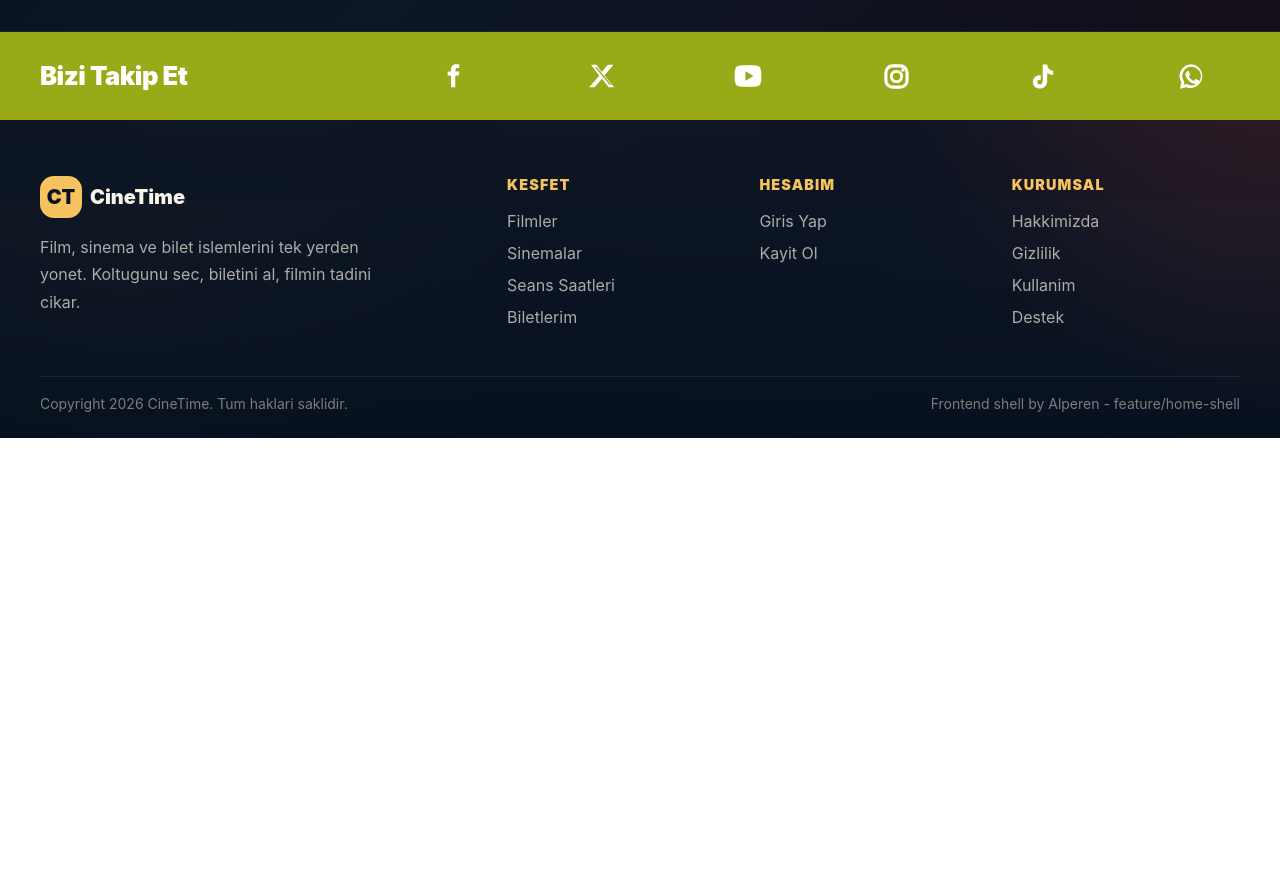
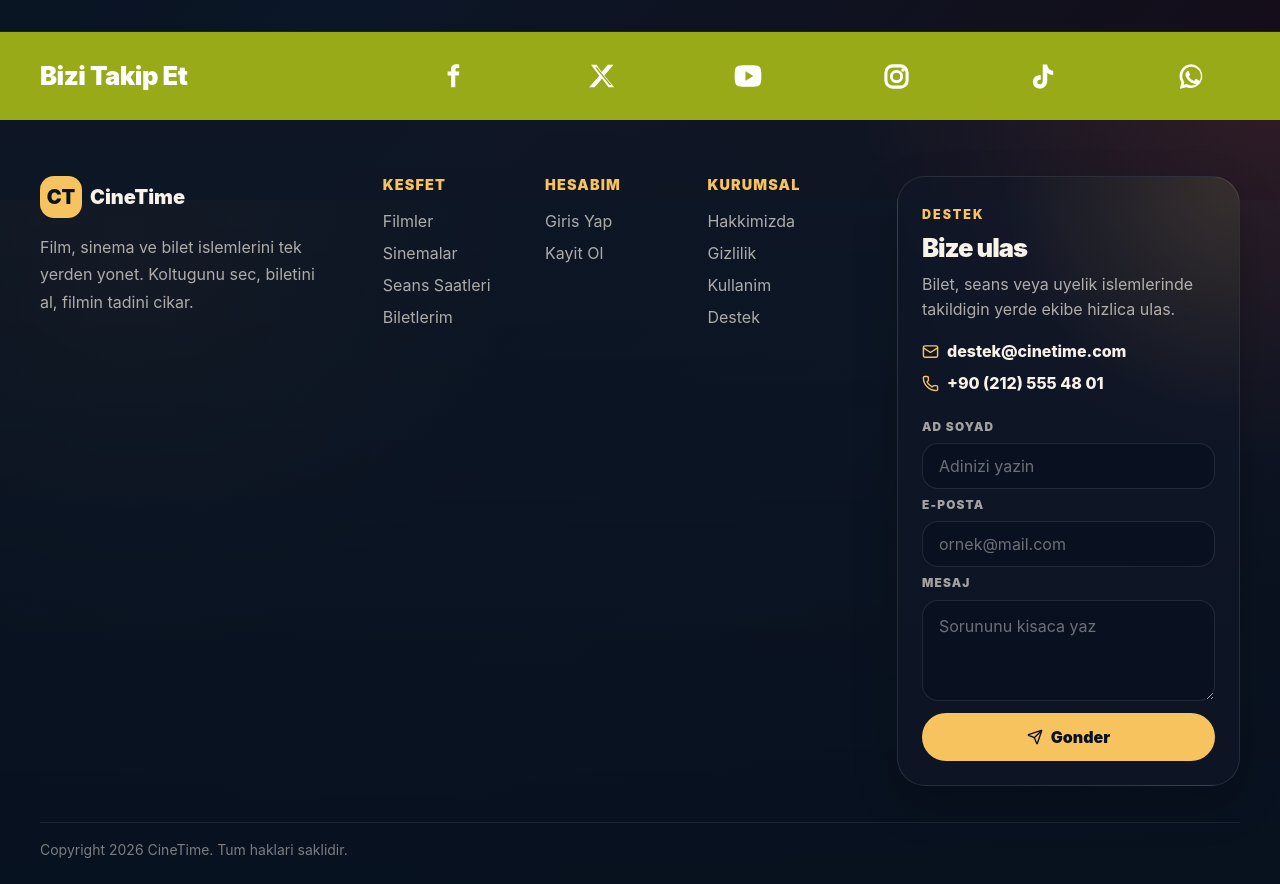
Before and after one commit to serkandezcan/cinetimefrontend, a Next.js app: page / in a window 1280 px wide. Shown: the part 1400-2284 px from the top of the page. Before the commit the page ends 1838 px from the top, so only its background shows below. Built offline with nearby package versions, Linux system fonts and the light colour scheme; no server answers.

Commit message:
fix: align movie fallback list and footer support

```diff
--- a/components/common/footer/Footer.jsx
+++ b/components/common/footer/Footer.jsx
@@ -2,6 +2,7 @@
 
 import Link from "next/link";
 import { useSession } from "next-auth/react";
+import { Mail, Phone, Send } from "lucide-react";
 import { FOOTER_LINK_GROUPS, FOOTER_SOCIAL_LINKS } from "@/helpers/footer-links";
 import { FOOTER_MESSAGES } from "@/helpers/messages/footer-messages";
 import styles from "./footer.module.scss";
@@ -78,6 +79,12 @@ const SOCIAL_ICONS = {
   youtube: YouTubeIcon,
 };
 
+const SUPPORT_CONTACT = {
+  email: "destek@cinetime.com",
+  phone: "+90 (212) 555 48 01",
+  phoneHref: "tel:+902125554801",
+};
+
 function normalizeRole(role) {
   return String(role ?? "").replace(/^ROLE_/, "").toUpperCase();
 }
@@ -148,11 +155,54 @@ export default function Footer() {
             </div>
           ))}
         </div>
+
+        <aside className={styles.supportCard} aria-labelledby="footer-support-title">
+          <span className="ct-eyebrow">Destek</span>
+          <h2 id="footer-support-title">Bize ulas</h2>
+          <p>
+            Bilet, seans veya uyelik islemlerinde takildigin yerde ekibe hizlica
+            ulas.
+          </p>
+
+          <div className={styles.contactList}>
+            <a href={`mailto:${SUPPORT_CONTACT.email}`}>
+              <Mail size={17} />
+              {SUPPORT_CONTACT.email}
+            </a>
+            <a href={SUPPORT_CONTACT.phoneHref}>
+              <Phone size={17} />
+              {SUPPORT_CONTACT.phone}
+            </a>
+          </div>
+
+          <form
+            className={styles.contactForm}
+            action={`mailto:${SUPPORT_CONTACT.email}`}
+            method="post"
+            encType="text/plain"
+          >
+            <label>
+              <span>Ad Soyad</span>
+              <input name="name" type="text" placeholder="Adinizi yazin" />
+            </label>
+            <label>
+              <span>E-posta</span>
+              <input name="email" type="email" placeholder="ornek@mail.com" />
+            </label>
+            <label>
+              <span>Mesaj</span>
+              <textarea name="message" rows="3" placeholder="Sorununu kisaca yaz" />
+            </label>
+            <button type="submit">
+              <Send size={16} />
+              Gonder
+            </button>
+          </form>
+        </aside>
       </div>
 
       <div className={styles.bottomBar}>
         <span>{FOOTER_MESSAGES.copyright(year)}</span>
-        <span>Frontend shell by Alperen - feature/home-shell</span>
       </div>
     </footer>
   );
--- a/components/common/footer/footer.module.scss
+++ b/components/common/footer/footer.module.scss
@@ -66,8 +66,9 @@
 
 .inner {
   display: grid;
-  grid-template-columns: minmax(240px, 1.1fr) 2fr;
-  gap: clamp(2rem, 5vw, 5rem);
+  grid-template-columns: minmax(220px, 0.85fr) minmax(360px, 1.35fr) minmax(280px, 1fr);
+  align-items: start;
+  gap: clamp(1.5rem, 4vw, 3.5rem);
   width: min(100% - 32px, $container-max-width);
   margin: 0 auto;
   padding: 56px 0 36px;
@@ -129,6 +130,130 @@
   }
 }
 
+.supportCard {
+  padding: $space-4;
+  border: 1px solid rgba($color-text, 0.1);
+  border-radius: 28px;
+  background:
+    radial-gradient(circle at 100% 0%, rgba($color-gold, 0.14), transparent 34%),
+    rgba($color-panel, 0.62);
+  box-shadow: 0 18px 46px rgba(#000, 0.2);
+
+  h2 {
+    margin: $space-2 0 $space-2;
+    color: $color-text;
+    font-size: clamp(1.4rem, 2vw, 2rem);
+    font-weight: 950;
+    letter-spacing: -0.04em;
+  }
+
+  p {
+    margin: 0 0 $space-3;
+    color: rgba($color-text, 0.68);
+    line-height: 1.6;
+  }
+}
+
+.contactList {
+  display: grid;
+  gap: $space-2;
+  margin-bottom: $space-4;
+
+  a {
+    display: inline-flex;
+    align-items: center;
+    gap: $space-2;
+    width: fit-content;
+    color: $color-text;
+    font-weight: 850;
+    text-decoration: none;
+
+    svg {
+      color: $color-gold;
+    }
+
+    &:hover {
+      color: $color-gold;
+    }
+  }
+}
+
+.contactForm {
+  display: grid;
+  gap: $space-2;
+
+  label {
+    display: grid;
+    gap: 0.4rem;
+  }
+
+  span {
+    color: rgba($color-text, 0.64);
+    font-size: 0.74rem;
+    font-weight: 950;
+    letter-spacing: 0.1em;
+    text-transform: uppercase;
+  }
+
+  input,
+  textarea {
+    width: 100%;
+    border: 1px solid rgba($color-text, 0.1);
+    border-radius: 16px;
+    color: $color-text;
+    background: rgba($color-bg, 0.58);
+    outline: none;
+    transition:
+      border-color $transition-base,
+      box-shadow $transition-base,
+      background $transition-base;
+
+    &::placeholder {
+      color: rgba($color-text, 0.42);
+    }
+
+    &:focus {
+      border-color: rgba($color-gold, 0.68);
+      background: rgba($color-bg, 0.78);
+      box-shadow: 0 0 0 4px rgba($color-gold, 0.12);
+    }
+  }
+
+  input {
+    min-height: 46px;
+    padding: 0 $space-3;
+  }
+
+  textarea {
+    min-height: 86px;
+    padding: 0.85rem $space-3;
+    resize: vertical;
+  }
+
+  button {
+    display: inline-flex;
+    min-height: 48px;
+    align-items: center;
+    justify-content: center;
+    gap: $space-2;
+    margin-top: $space-1;
+    border: 0;
+    border-radius: $radius-pill;
+    color: $color-bg;
+    background: $color-gold;
+    font-weight: 950;
+    cursor: pointer;
+    transition:
+      transform $transition-base,
+      box-shadow $transition-base;
+
+    &:hover {
+      transform: translateY(-2px);
+      box-shadow: 0 14px 30px rgba($color-gold, 0.22);
+    }
+  }
+}
+
 .bottomBar {
   display: flex;
   justify-content: space-between;
@@ -156,6 +281,10 @@
   .linkGrid {
     gap: $space-3;
   }
+
+  .supportCard {
+    max-width: 520px;
+  }
 }
 
 @media (max-width: $breakpoint-md) {
@@ -174,6 +303,11 @@
     justify-self: start;
   }
 
+  .supportCard {
+    border-radius: 22px;
+    padding: $space-3;
+  }
+
   .bottomBar {
     flex-direction: column;
   }
--- a/components/home/Hero.jsx
+++ b/components/home/Hero.jsx
@@ -1,66 +1,6 @@
 import { getMovies } from "@/services/movie-service";
+import { mergeMoviesWithFallbacks } from "@/helpers/fallback-movies";
 import HeroCarousel from "./HeroCarousel";
-
-const FALLBACK_MOVIES = [
-  {
-    id: "fallback-dune-part-two",
-    title: "Dune Part Two",
-    summary:
-      "Paul Atreides unites with Chani and the Fremen while seeking revenge.",
-    duration: 166,
-    rating: 8.6,
-    genre: "Sci-Fi",
-    specialHalls: "IMAX",
-    href: "/movies",
-  },
-  {
-    id: "fallback-inside-out-2",
-    title: "Inside Out 2",
-    summary: "Yeni duygularla buyuyen Riley'nin renkli hikayesi.",
-    duration: 96,
-    rating: 8.0,
-    genre: "Animasyon",
-    specialHalls: "2D",
-    href: "/movies",
-  },
-  {
-    id: "fallback-furiosa",
-    title: "Furiosa",
-    summary: "Wasteland'de hiz, intikam ve hayatta kalma mucadelesi.",
-    duration: 148,
-    rating: 7.8,
-    genre: "Aksiyon",
-    specialHalls: "4DX",
-    href: "/movies",
-  },
-  {
-    id: "fallback-kingdom",
-    title: "Kingdom",
-    summary: "Kralligin kaderini belirleyen buyuk macera.",
-    duration: 132,
-    rating: 7.5,
-    genre: "Macera",
-    specialHalls: "Dolby",
-    href: "/movies",
-  },
-];
-
-function buildHeroMovies(movies = []) {
-  const merged = [];
-  const seenTitles = new Set();
-
-  for (const movie of [...movies, ...FALLBACK_MOVIES]) {
-    if (!movie?.title) continue;
-    const titleKey = movie.title.toLowerCase();
-    if (seenTitles.has(titleKey)) continue;
-
-    seenTitles.add(titleKey);
-    merged.push(movie);
-    if (merged.length === 8) return merged;
-  }
-
-  return merged;
-}
 
 export default async function Hero() {
   let movies = [];
@@ -76,5 +16,5 @@ export default async function Hero() {
     movies = [];
   }
 
-  return <HeroCarousel movies={buildHeroMovies(movies)} />;
+  return <HeroCarousel movies={mergeMoviesWithFallbacks(movies)} />;
 }
--- a/components/home/MovieStrip.jsx
+++ b/components/home/MovieStrip.jsx
@@ -1,68 +1,8 @@
 import Link from "next/link";
 import { getMovies } from "@/services/movie-service";
+import { mergeMoviesWithFallbacks } from "@/helpers/fallback-movies";
 import MovieCarousel from "./MovieCarousel";
 import styles from "./movie-strip.module.scss";
-
-const FALLBACK_MOVIES = [
-  {
-    id: "fallback-dune-part-two",
-    title: "Dune Part Two",
-    specialHalls: "IMAX",
-    genre: "Sci-Fi",
-    rating: 8.6,
-    href: "/movies",
-  },
-  {
-    id: "fallback-inside-out-2",
-    title: "Inside Out 2",
-    specialHalls: "2D",
-    genre: "Animasyon",
-    rating: 8.0,
-    href: "/movies",
-  },
-  {
-    id: "fallback-furiosa",
-    title: "Furiosa",
-    specialHalls: "4DX",
-    genre: "Aksiyon",
-    rating: 7.8,
-    href: "/movies",
-  },
-  {
-    id: "fallback-kingdom",
-    title: "Kingdom",
-    specialHalls: "Dolby",
-    genre: "Macera",
-    rating: 7.5,
-    href: "/movies",
-  },
-];
-
-function buildFeaturedMovies(movies = []) {
-  const featured = [];
-  const seenTitles = new Set();
-
-  for (const movie of movies) {
-    if (!movie?.title) continue;
-    const titleKey = movie.title.toLowerCase();
-    if (seenTitles.has(titleKey)) continue;
-
-    seenTitles.add(titleKey);
-    featured.push(movie);
-    if (featured.length === 12) return featured;
-  }
-
-  for (const movie of FALLBACK_MOVIES) {
-    const titleKey = movie.title.toLowerCase();
-    if (seenTitles.has(titleKey)) continue;
-
-    seenTitles.add(titleKey);
-    featured.push(movie);
-    if (featured.length >= 4) return featured;
-  }
-
-  return featured;
-}
 
 export default async function MovieStrip() {
   let movies = [];
@@ -78,7 +18,7 @@ export default async function MovieStrip() {
     movies = [];
   }
 
-  const featuredMovies = buildFeaturedMovies(movies);
+  const featuredMovies = mergeMoviesWithFallbacks(movies);
 
   return (
     <section className={styles.section} aria-labelledby="featured-movies-title">
--- /dev/null
+++ b/helpers/fallback-movies.js
@@ -0,0 +1,75 @@
+export const FALLBACK_MOVIES = [
+  {
+    id: "fallback-dune-part-two",
+    title: "Dune Part Two",
+    summary:
+      "Paul Atreides unites with Chani and the Fremen while seeking revenge.",
+    releaseDate: "2026-07-01",
+    duration: 166,
+    rating: 8.6,
+    director: "Denis Villeneuve",
+    cast: ["Timothee Chalamet", "Zendaya"],
+    formats: ["IMAX", "2D"],
+    genre: "Sci-Fi",
+    specialHalls: "IMAX",
+    status: "NOW_SHOWING",
+    href: "/movies",
+  },
+  {
+    id: "fallback-inside-out-2",
+    title: "Inside Out 2",
+    summary: "Yeni duygularla buyuyen Riley'nin renkli hikayesi.",
+    releaseDate: "2026-07-05",
+    duration: 96,
+    rating: 8.0,
+    genre: "Animasyon",
+    specialHalls: "2D",
+    status: "NOW_SHOWING",
+    href: "/movies",
+  },
+  {
+    id: "fallback-furiosa",
+    title: "Furiosa",
+    summary: "Wasteland'de hiz, intikam ve hayatta kalma mucadelesi.",
+    releaseDate: "2026-07-12",
+    duration: 148,
+    rating: 7.8,
+    genre: "Aksiyon",
+    specialHalls: "4DX",
+    status: "NOW_SHOWING",
+    href: "/movies",
+  },
+  {
+    id: "fallback-kingdom",
+    title: "Kingdom",
+    summary: "Kralligin kaderini belirleyen buyuk macera.",
+    releaseDate: "2026-07-18",
+    duration: 132,
+    rating: 7.5,
+    genre: "Macera",
+    specialHalls: "Dolby",
+    status: "NOW_SHOWING",
+    href: "/movies",
+  },
+];
+
+function getTitleKey(movie) {
+  return movie?.title ? movie.title.trim().toLowerCase() : "";
+}
+
+export function mergeMoviesWithFallbacks(movies = [], { max } = {}) {
+  const merged = [];
+  const seenTitles = new Set();
+
+  for (const movie of [...movies, ...FALLBACK_MOVIES]) {
+    const titleKey = getTitleKey(movie);
+    if (!titleKey || seenTitles.has(titleKey)) continue;
+
+    seenTitles.add(titleKey);
+    merged.push(movie);
+
+    if (max && merged.length >= max) return merged;
+  }
+
+  return merged;
+}
```
Also changed, not shown: components/movies/MovieCard.jsx (+19 -9 lines), components/movies/MovieList.jsx (+32 -9 lines).
